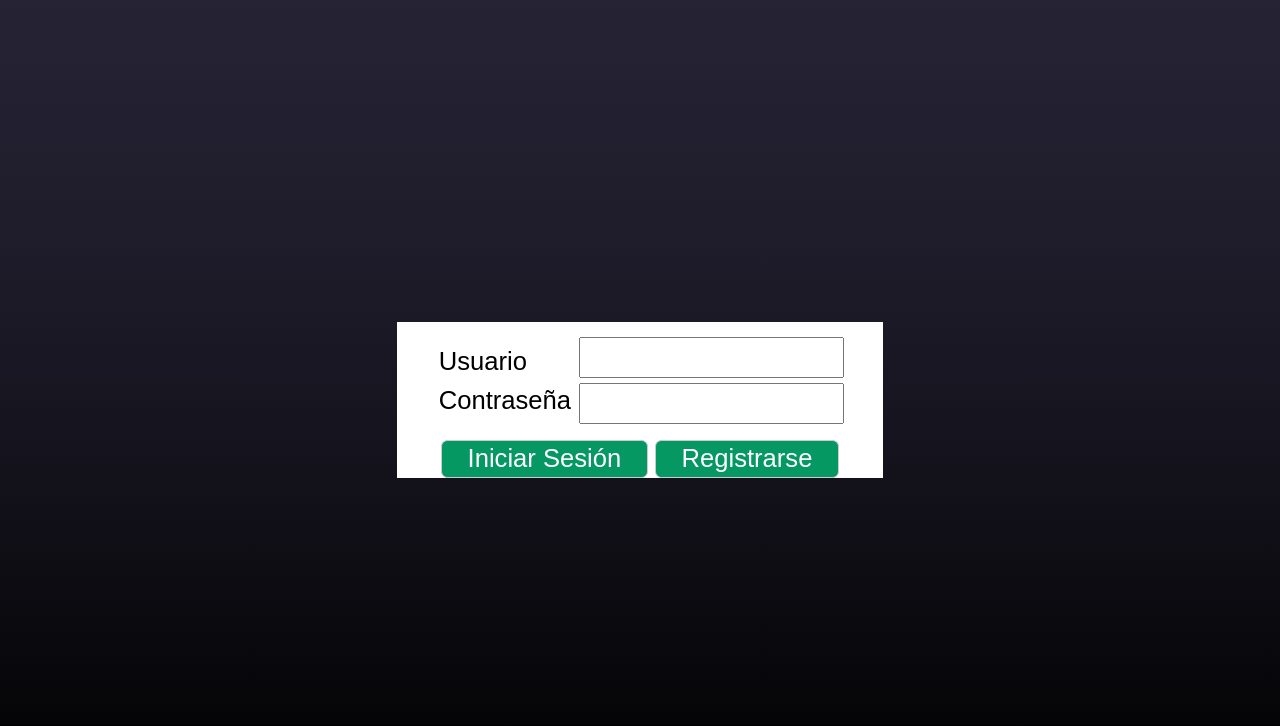
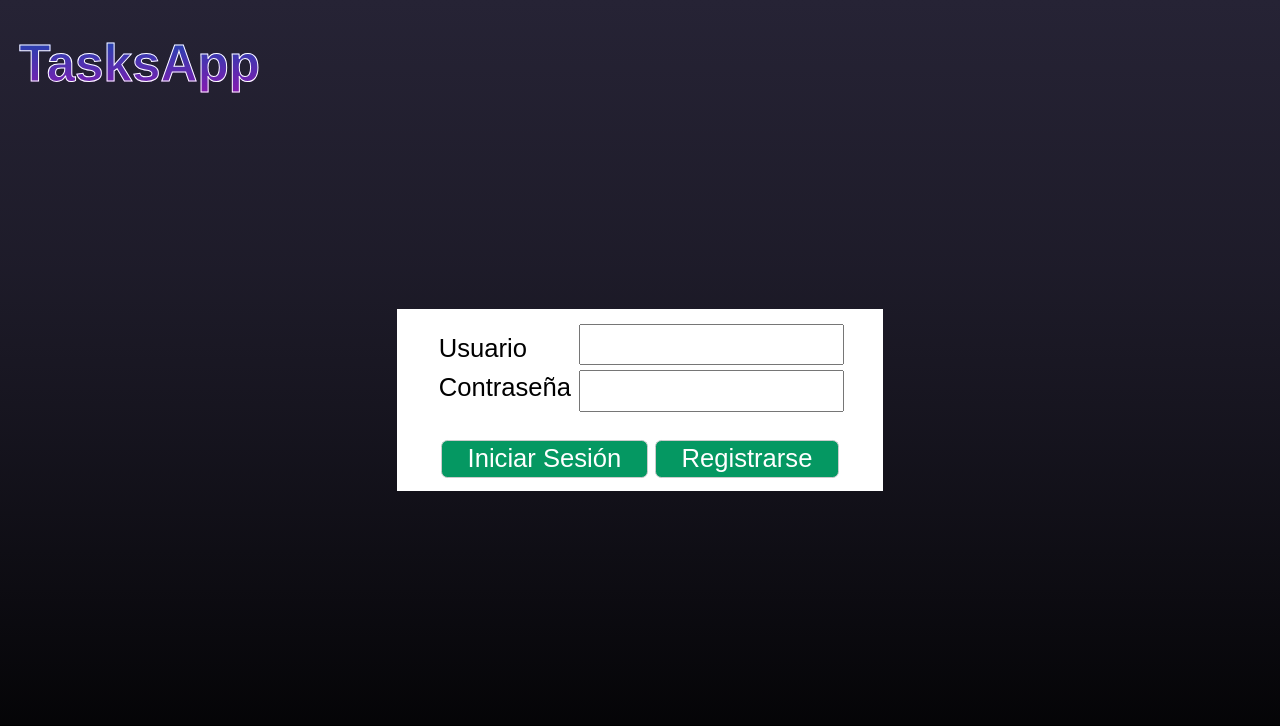
Before and after one commit to mrReedax/djangoweb, a Django app: template myWeb/Tasks/templates/registration/login.html in a window 1280 px wide. Shown: the top 726 px of the page. Run offline with Django 4.2, Linux system fonts and the light colour scheme; the template is opened without the code that fills it, so the values that code supplies are empty.

Commit message:
tittle TasksApp added

```diff
--- a/myWeb/Tasks/templates/registration/login.html
+++ b/myWeb/Tasks/templates/registration/login.html
@@ -1,6 +1,7 @@
 {% include 'tasks/head.html' with title='TasksApp'%}
 {%load static%}
 <link rel="stylesheet" type="text/css" href="{% static '/tasks/login.css' %}">
+<h1 class="tittle-page">TasksApp</h1>
 <div class="main-login-container">
     <form class="form-login" action="{%url 'tasks:home' %}" method="post">
         {% csrf_token %}
@@ -27,7 +28,7 @@
                 >
             </div>
         </div>
-        <div>
+        <div class="login-registration-buttons">
             <input
                 class="button"
                 type="submit"
```
